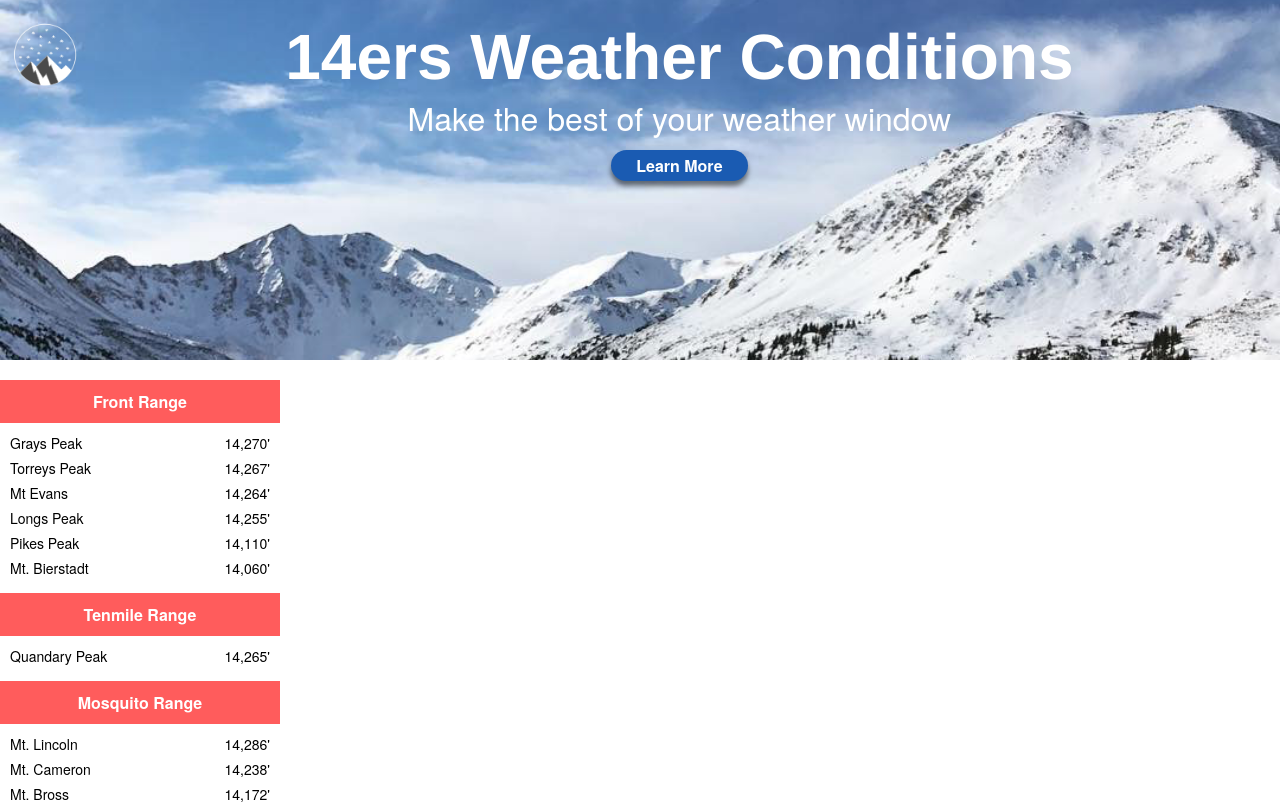
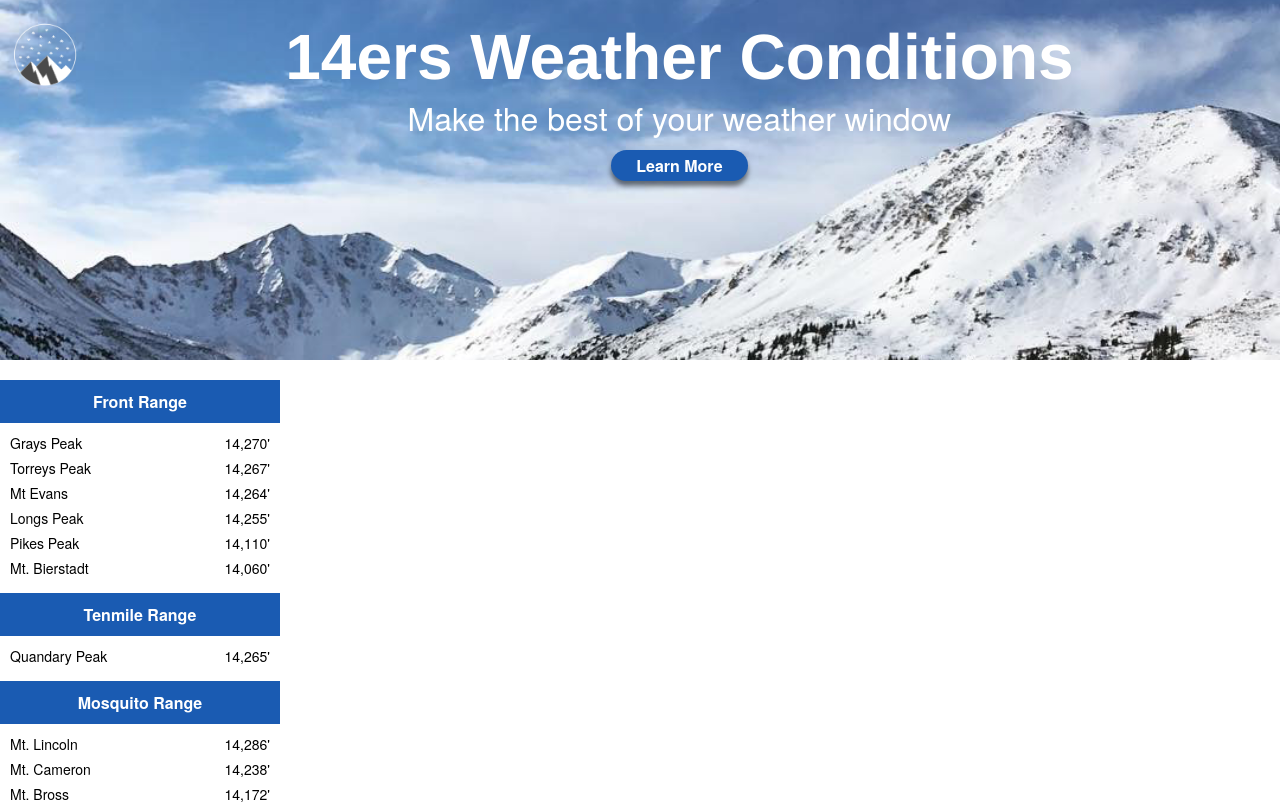
Before and after one commit to megcrow/Mountain-Weather-App, a React app: page / in a window 1280 px wide. Shown: the top 804 px of the page. Built offline with nearby package versions, Linux system fonts and the light colour scheme.

Commit message:
Change sidebar header color

```diff
--- a/src/components/MountainList/RangeList/RangeList.scss
+++ b/src/components/MountainList/RangeList/RangeList.scss
@@ -4,7 +4,7 @@
 
 .range-list-title {
     text-align: center;
-    background-color: #ff5c5c;
+    background-color: #1a5bb2;
     color: white;
     padding: 10px;
     font-weight: bold;
```
